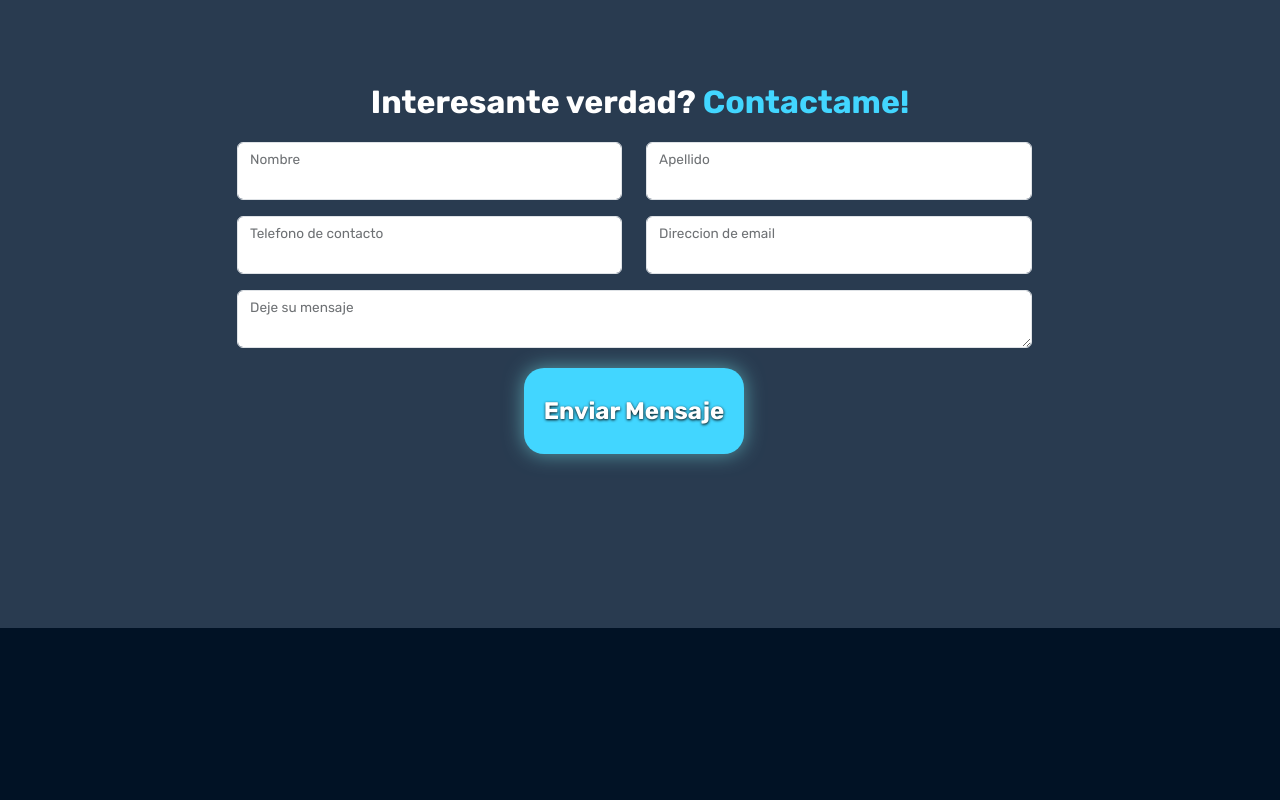
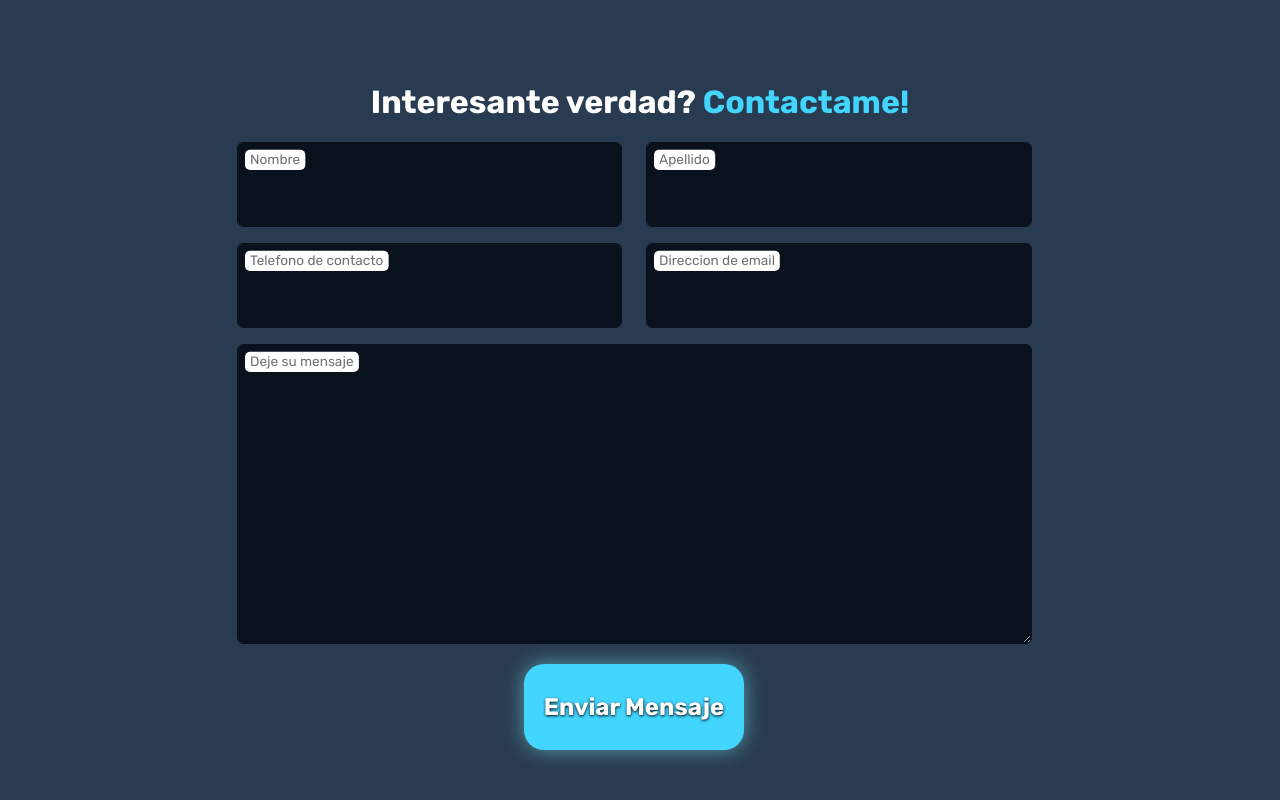
Before and after one commit to RPJunco/my-portfolio-react, a React (Vite) app: page / in a window 1280 px wide. Shown: the part 4792-5592 px from the top of the page. Before the commit the page ends 5420 px from the top, so only its background shows below. Built offline with nearby package versions, Linux system fonts and the light colour scheme.

Commit message:
Se modificaron los estilos aplicado al componente 'Footer'

```diff
--- a/src/App.css
+++ b/src/App.css
@@ -15,6 +15,10 @@
   --acercaDe-p-color: #fff;
 
   --card-bgc: #293b50;
+
+  --form-control-bgc: #09121c;
+  --form-control-label-color: #757575;
+
 }
 
 /*Estilos aplicados al Header*/
@@ -108,6 +112,32 @@
   transition: box-shadow 1.9s;
 }
 
+/*Estilos aplicados al componente Footer*/
+
+.footer .form-control {
+  background-color: var(--form-control-bgc);
+  border: 1px solid var(--form-control-bgc);
+  font-size: 20px;
+}
+
+.footer .form-container textarea {
+  height: 300px;
+  font-size: 20px;
+  padding-top: 40px !important;
+  background-color: #09121c;
+  color: white;
+}
+
+.footer .form-floating input {
+  height: 85px !important;
+  color: white;
+  background-color: #09121c;
+}
+
+label {
+  color: var(--form-control-label-color);
+}
+
 .img-proyecto:hover {
   box-shadow: 0 0 20px rgba(123, 255, 255, 0.6);
 }
```
